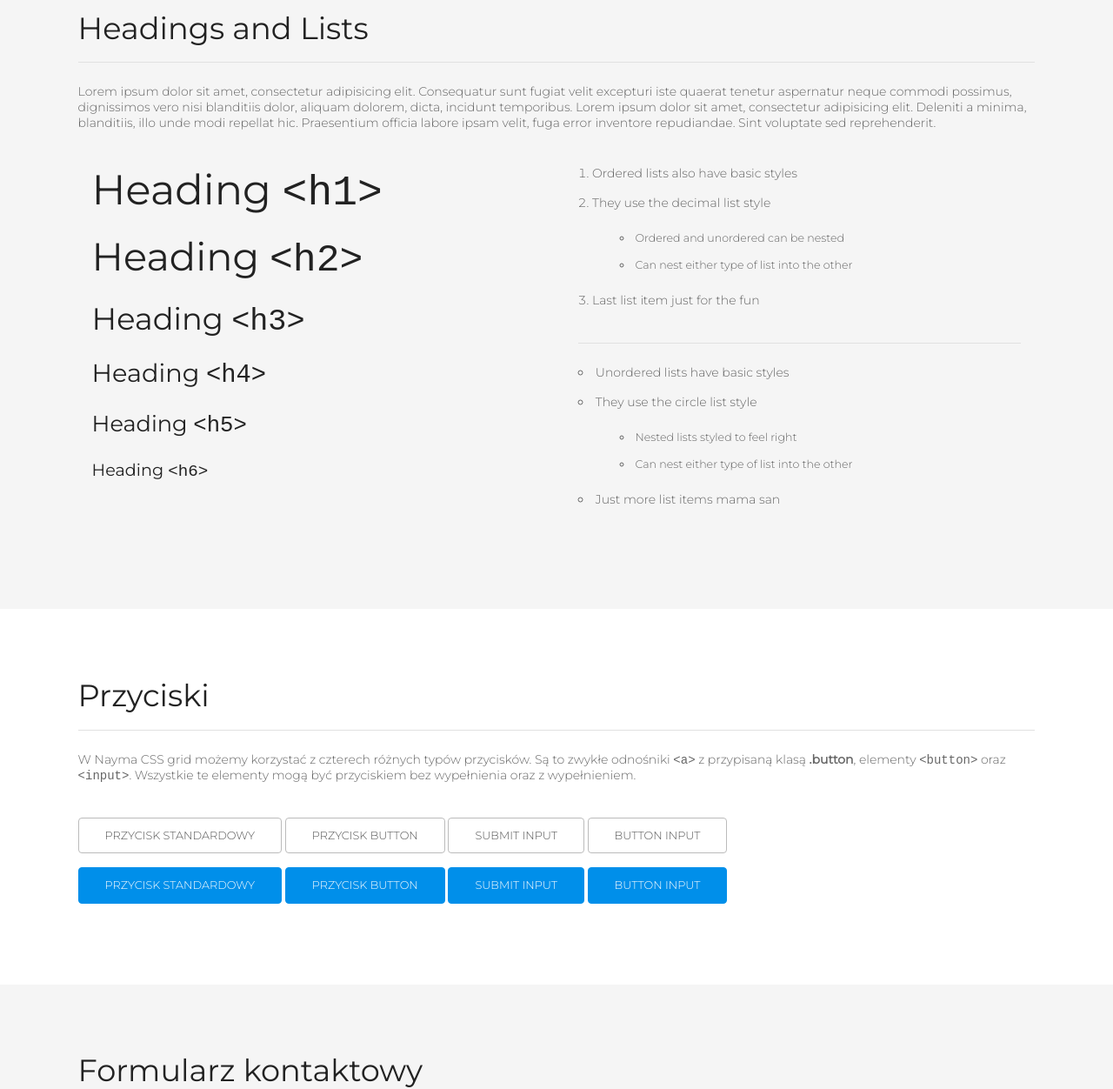
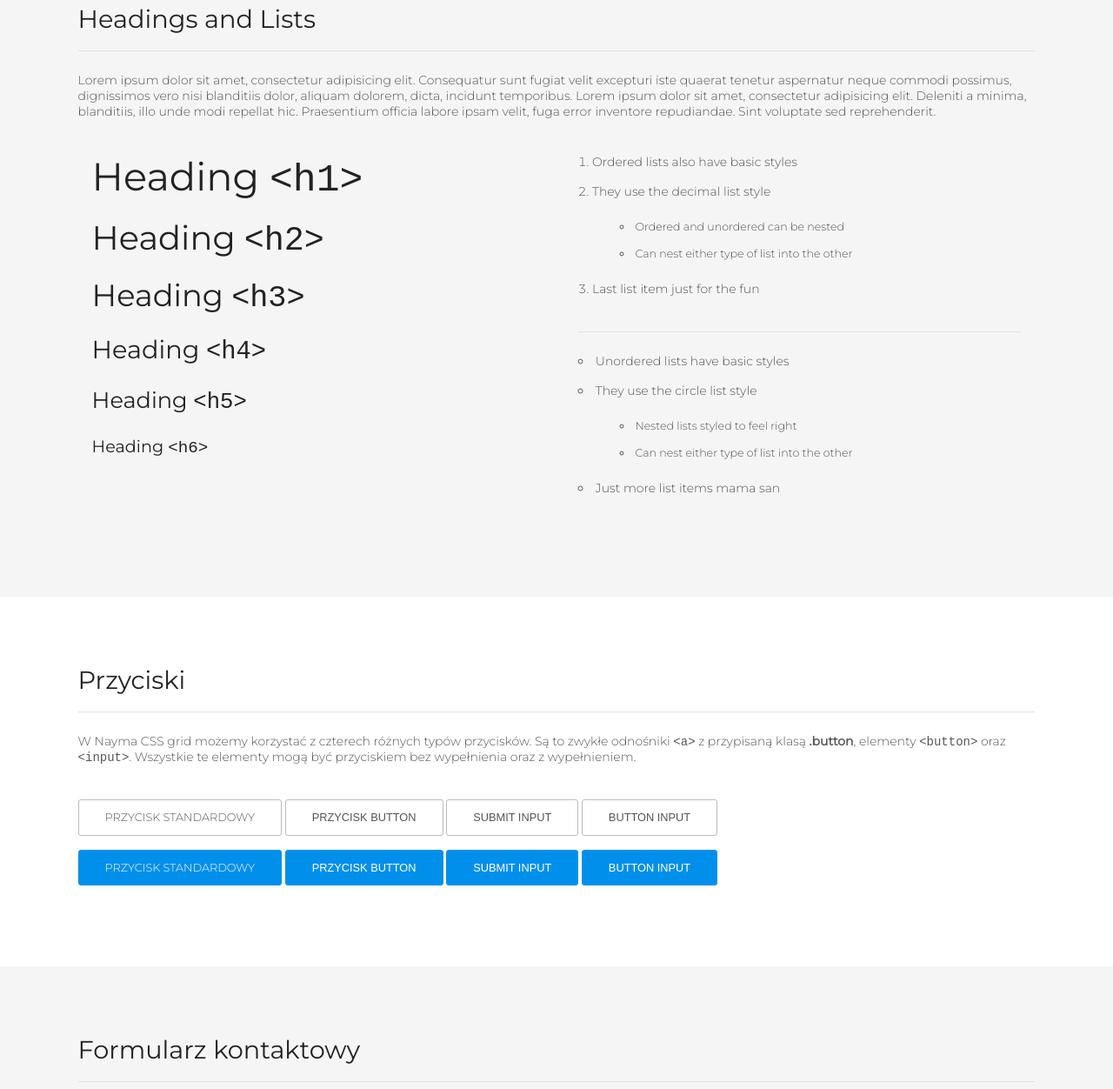
Before and after one commit to naymapl/nayma-css-grid, a website: page index.html in a window 1280 px wide. Shown: the part 1548-2800 px from the top of the page at 87% size. Drawn offline with Linux system fonts and the light colour scheme.

Commit message:
Version 0.4.1

```diff
--- a/index.html
+++ b/index.html
@@ -14,7 +14,7 @@
         color: #fff;
         background: #008FEA;
         text-align: center;
-        border-radius: 4px;
+        border-radius: 3px;
         font-size: .7rem;
         text-transform: uppercase;
         min-height: 40px;
@@ -91,7 +91,7 @@
     <!-- Sekcja z siatką kolumn -->
     <section>
         <div class="container" id="grid">
-            <h3>Siatka kolumn</h3>
+            <h4>Siatka kolumn</h4>
             <hr>
             <p>The grid is base on 12-column fluid/flexbox grid with a max width of <strong>1260px</strong>, that shrinks with the browser/device at smaller sizes. The max width can be changed with one line of CSS and all columns will resize accordingly. The syntax is simple and it makes coding responsive much easier. You can check everything by resize the browser. Below you can find few examples of use grid system:</p>
             <div class="example-grid docs-example">
@@ -158,7 +158,7 @@
     <!-- Sekcja z nagłówkami i listami -->
     <section class="lightgrey">
         <div class="container" id="typography">
-            <h3>Headings and Lists</h3>
+            <h4>Headings and Lists</h4>
             <hr>
             <p>Lorem ipsum dolor sit amet, consectetur adipisicing elit. Consequatur sunt fugiat velit excepturi iste quaerat tenetur aspernatur neque commodi possimus, dignissimos vero nisi blanditiis dolor, aliquam dolorem, dicta, incidunt temporibus. Lorem ipsum dolor sit amet, consectetur adipisicing elit. Deleniti a minima, blanditiis, illo unde modi repellat hic. Praesentium officia labore ipsam velit, fuga error inventore repudiandae. Sint voluptate sed reprehenderit.</p>
             <div>
@@ -215,7 +215,7 @@
     <!-- Sekcja z przyciskami -->
     <section>
         <div class="container" id="buttons">
-            <h3>Przyciski</h3>
+            <h4>Przyciski</h4>
             <hr>
             <p>W Nayma CSS grid możemy korzystać z czterech różnych typów przycisków. Są to zwykłe odnośniki <code>&lt;a&gt;</code> z przypisaną klasą <strong>.button</strong>, elementy <code>&lt;button&gt;</code> oraz <code>&lt;input&gt;</code>. Wszystkie te elementy mogą być przyciskiem bez wypełnienia oraz z wypełnieniem.</p>
             <div>
@@ -237,7 +237,7 @@
     <!-- Sekcja z formularzem kontaktowym -->
     <section class="lightgrey">
         <div class="container">
-            <h3>Formularz kontaktowy</h3>
+            <h4>Formularz kontaktowy</h4>
             <hr>
             <p>Każdy formularz <code>&lt;form&gt;</code> został ostylowany i możemy korzystać z takich elementów jak: <i>label</i>, <i>input</i>, <i>select</i>, <i>textarea</i> czy <i>checkbox</i>. Przykładowy formularz zawierający większość ostylowanych opcji:</p>
             <form>
@@ -270,7 +270,7 @@
     <!-- Sekcja z tabelami -->
     <section>
         <div class="container">
-            <h3>Tabele</h3>
+            <h4>Tabele</h4>
             <hr>
             <p>Dodając proste tabele na naszą stronę możemy korzystać ze znaczników takich jak <i>table</i>, <i>tr</i> oraz <i>td</i>. Wszystkie one posiadają podstawowe stylowanie.
                 <br>
--- a/nayma-css-grid.css
+++ b/nayma-css-grid.css
@@ -1,34 +1,20 @@
 /*! Nayma.pl CSS Grid with flexbox support v0.4.1 */
 
-/*! Montserrat font import from Google Fonts */
+/* Base Styles */
 @import url('https://fonts.googleapis.com/css?family=Montserrat:300,400&subset=latin-ext');
-
-/* Base Styles */
-*,:before,:after{box-sizing:inherit}
+*,*:before,*:after{box-sizing:border-box}
 html,body,p,ol,ul,li,dl,dt,dd,blockquote,figure,fieldset,legend,textarea,pre,iframe,hr,h1,h2,h3,h4,h5,h6{margin:0;padding:0}
-html {
-  box-sizing:border-box;
-  background-color:#fff;
-  -moz-osx-font-smoothing:grayscale;
-  -webkit-font-smoothing:antialiased;
-  overflow-x:hidden;
-  overflow-y:scroll;
-  text-rendering:optimizeLegibility;
-  -ms-text-size-adjust:100%;
-  -webkit-text-size-adjust:100%
-}
+html {background-color:#fff;-moz-osx-font-smoothing:grayscale;-webkit-font-smoothing:antialiased;text-rendering:optimizeLegibility}
 body {
-  color:#666;
+  color:#555;
   display:flex;
   flex-direction:column;
   font-family:Montserrat,sans-serif;
   font-size:14px;
   font-weight:300;
-  -moz-osx-font-smoothing:grayscale;
   -ms-flex-direction:column;
   -webkit-box-direction:normal;
   -webkit-box-orient:vertical;
-  -webkit-font-smoothing:antialiased;
 }
 img,embed,iframe,object,audio,video{height:auto;max-width:100%}
 iframe{border:0}
@@ -64,8 +50,8 @@ section.lightgrey{background-color:#f5f5f5}
 /* Typography */
 p{margin-top:0}
 h1,h2,h3,h4,h5,h6{margin-top:0;margin-bottom:1rem;font-weight:400;color:#222}
-h1{font-size:3rem;line-height:1.2}
-h2{font-size:2.8rem;line-height:1.25}
+h1{font-size:2.8rem;line-height:1.2}
+h2{font-size:2.4rem;line-height:1.25}
 h3{font-size:2.2rem;line-height:1.3}
 h4{font-size:1.8rem;line-height:1.35}
 h5{font-size:1.6rem;line-height:1.5}
@@ -83,7 +69,6 @@ hr{margin-top:1rem;margin-bottom:1.5rem;border-width:0;border-top:1px solid #E1E
 /* Buttons */
 button,input,select,textarea{margin:0}
 .button,button,input[type="submit"],input[type="reset"],input[type="button"] {
-font-family:Montserrat,sans-serif;
 display:inline-block;
 height:2.6rem;
 padding:0 1.875rem;
@@ -96,7 +81,7 @@ text-transform:uppercase;
 text-decoration:none;
 white-space:nowrap;
 background-color:transparent;
-border-radius:4px;
+border-radius:3px;
 border:1px solid #bbb;
 cursor:pointer;
 box-sizing:border-box;
@@ -128,14 +113,13 @@ height:3rem;
 padding:.7rem 1rem;
 background-color:#fff;
 border:1px solid #D1D1D1;
-border-radius:4px;
+border-radius:3px;
 box-shadow:none;
 box-sizing:border-box;
 transition:all .4s ease-out
 }
 
-input[type="email"],input[type="number"],input[type="search"],input[type="text"],input[type="tel"],input[type="url"],input[type="password"],textarea {
--webkit-appearance:none;-moz-appearance:none;appearance:none}
+input[type="email"],input[type="number"],input[type="search"],input[type="text"],input[type="tel"],input[type="url"],input[type="password"],textarea{-webkit-appearance:none;-moz-appearance:none;appearance:none}
 textarea{min-height:7rem}
 input[type="email"]:focus,input[type="number"]:focus,input[type="search"]:focus,input[type="text"]:focus,input[type="tel"]:focus,input[type="url"]:focus,input[type="password"]:focus,textarea:focus,select:focus {
 border:1px solid #008FEA;outline:0}
@@ -155,15 +139,13 @@ ul ul,ul ol,ol ol,ol ul{margin:1.5rem 0 1.5rem 3rem;font-size:90%}
 li{margin-bottom:1rem}
 
 /* Tables */
-table{border-collapse:collapse;border-spacing:0;width:100%;}
-td,th{padding:0;text-align:left}
+table{border-collapse:collapse;border-spacing:0;width:100%}
 td{font-weight:300}
 th,td{padding:.75rem 1rem;text-align:left;border-bottom:1px solid #E1E1E1;min-width:140px}
 tr:nth-child(even){background-color:#f5f5f5}
 
 /* Spacing */
-button,.button{margin-bottom:1rem}
-input,textarea,select,fieldset{margin-bottom:1rem}
+button,.button,input,textarea,select,fieldset{margin-bottom:1rem}
 pre,blockquote,dl,figure,table,p,ul,ol,form{margin-bottom:2.5rem}
 
 /* Utilities */
@@ -235,5 +217,4 @@ header .logo{font-size:1.3rem;font-weight:500;text-decoration:none}
 }
 @media screen and (max-width: 599px) {
   .right-nav{display:none}
-  .mobile-hidden{display:none}
 }
```
